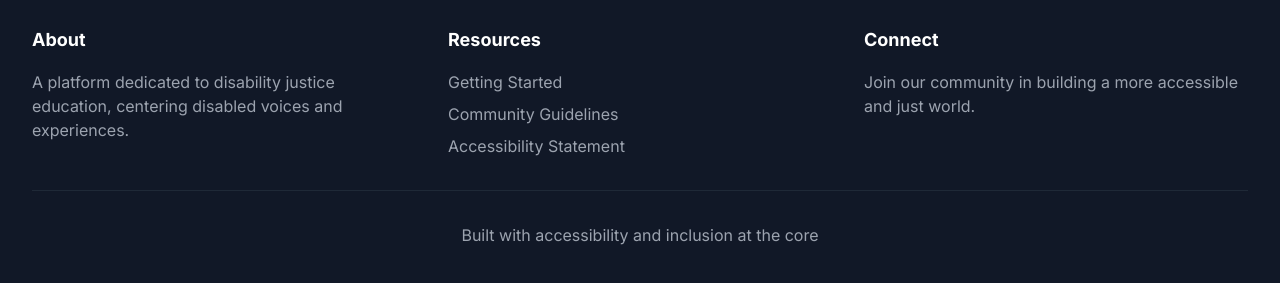
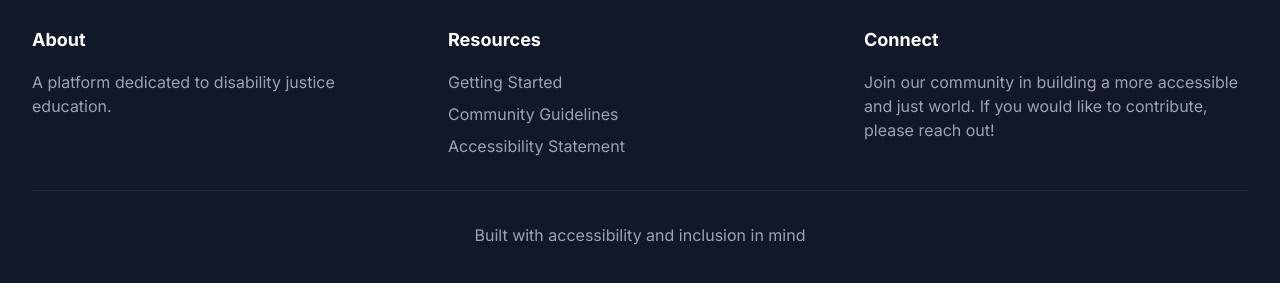
Before and after one commit to falters1/Disabiltiy-Justice-Website, a Next.js app: page / in a window 1280 px wide. Shown: the part 1734-2017 px from the top of the page. Built offline with nearby package versions, Linux system fonts and the light colour scheme.

Commit message:
edit footer

```diff
--- a/src/components/Footer.tsx
+++ b/src/components/Footer.tsx
@@ -9,7 +9,7 @@ export default function Footer() {
           <div>
             <h3 className="text-lg font-bold mb-4">About</h3>
             <p className="text-gray-400">
-              A platform dedicated to disability justice education, centering disabled voices and experiences.
+              A platform dedicated to disability justice education.
             </p>
           </div>
           <div>
@@ -36,11 +36,12 @@ export default function Footer() {
             <h3 className="text-lg font-bold mb-4">Connect</h3>
             <p className="text-gray-400 mb-4">
               Join our community in building a more accessible and just world.
+              If you would like to contribute, please reach out!
             </p>
           </div>
         </div>
         <div className="border-t border-gray-800 mt-8 pt-8 text-center text-gray-400">
-          <p>Built with accessibility and inclusion at the core</p>
+          <p>Built with accessibility and inclusion in mind</p>
         </div>
       </div>
     </footer>
```
